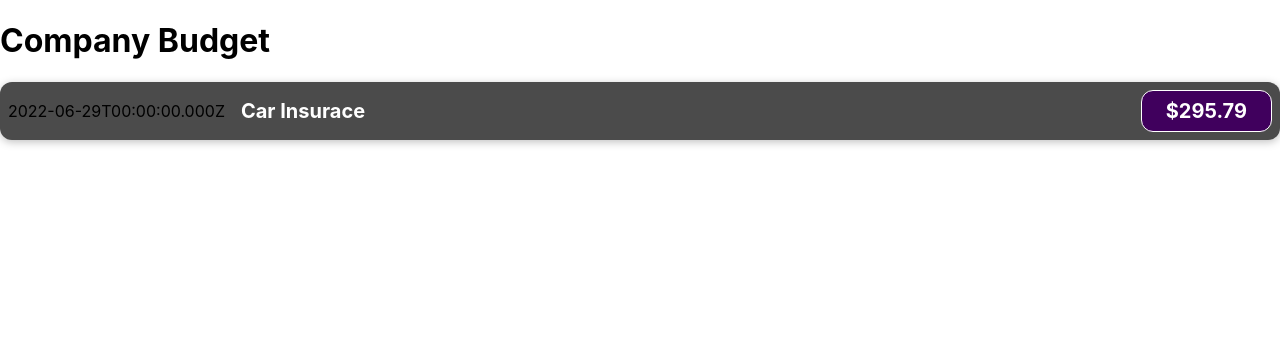
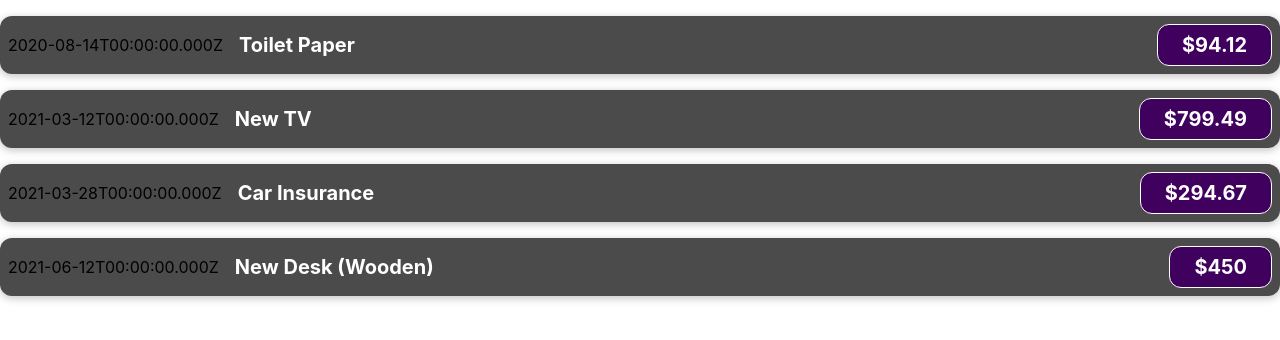
Before and after one commit to Jeremiah-Silva/Budge-Company, a JavaScript app: page / in a window 1280 px wide. Shown: the top 340 px of the page. Built offline with nearby package versions, Linux system fonts and the light colour scheme.

Commit message:
Working with props

```diff
--- a/src/App.js
+++ b/src/App.js
@@ -1,9 +1,55 @@
 import ExpenseItem from './components/ExpenseItem';
 
 function App() {
+  const expenses = [
+    {
+      id: 'e1',
+      title: 'Toilet Paper',
+      amount: 94.12,
+      date: new Date(2020, 7, 14),
+    },
+    { id: 'e2', title: 'New TV', amount: 799.49, date: new Date(2021, 2, 12) },
+    {
+      id: 'e3',
+      title: 'Car Insurance',
+      amount: 294.67,
+      date: new Date(2021, 2, 28),
+    },
+    {
+      id: 'e4',
+      title: 'New Desk (Wooden)',
+      amount: 450,
+      date: new Date(2021, 5, 12),
+    },
+  ];
+
   return (
           <div>
-            <ExpenseItem></ExpenseItem>
+            <ExpenseItem
+            /** When we chance the name of props we need to change here as well; for example Expenses.js line 19*/
+            title={expenses[0].title}
+            amount={expenses[0].amount}
+            date={expenses[0].date}
+            >
+            </ExpenseItem>
+            <ExpenseItem
+            title={expenses[1].title}
+            amount={expenses[1].amount}
+            date={expenses[1].date}
+            >
+            </ExpenseItem>
+            <ExpenseItem
+            title={expenses[2].title}
+            amount={expenses[2].amount}
+            date={expenses[2].date}
+            >
+            </ExpenseItem>
+            <ExpenseItem
+            title={expenses[3].title}
+            amount={expenses[3].amount}
+            date={expenses[3].date}
+            >
+            </ExpenseItem>
           </div>
           );
 }
--- a/src/components/ExpenseItem.js
+++ b/src/components/ExpenseItem.js
@@ -1,24 +1,30 @@
 import './ExpenseItem.css';
 
-function ExpenseItem() {
- const expenseDate = new Date(2022, 5, 29);
- // This const is applied at line number 14.
- const expenseTitle = 'Car Insurace';
- const expenseAmount = 295.79;
+function ExpenseItem(props) {
 
  //Aplying a dynaminc written in JavaScript
   return (
     <div>
-     <div><h1>Company Budget</h1></div>
       <div className="expense-item">
-       <div>{expenseDate.toISOString()} </div>
-        <div className="expense-item__description">
-         <h2>{expenseTitle}</h2>
-        <div className="expense-item__price">${expenseAmount}</div>
-       </div>
-      </div>
+
+       {/**The way to adapted props instead of expenseDate.toISOString */}
+       <div>{props.date.toISOString()} </div>
+
+       <div className="expense-item__description">
+
+        {/*<h2>{*instead of expenseTitle we put props}</h2>*/}
+        <h2>{props.title}</h2>
+        {/*When we chance the .title to .name we need to chance de name of attribute in App.js line 30 */}
+
+       {/**The way to adapted props instead of expenseAmount.toISOString */}
+       <div className="expense-item__price">${props.amount}
+            </div>
+          </div>
+        </div>
      </div>
     );
 }
 
 export default ExpenseItem;
+
+/** We use props all the time when we building a app */
```
